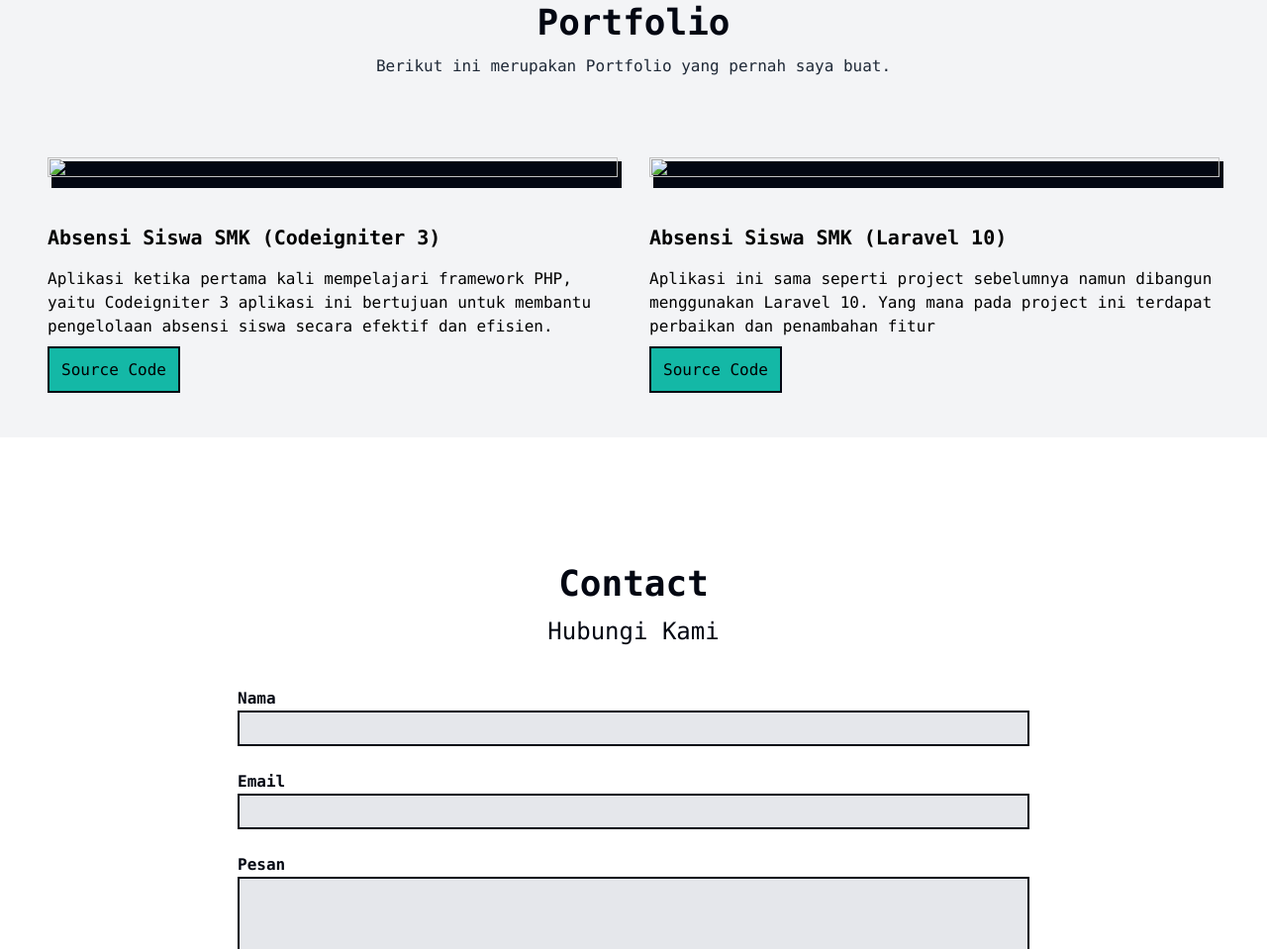
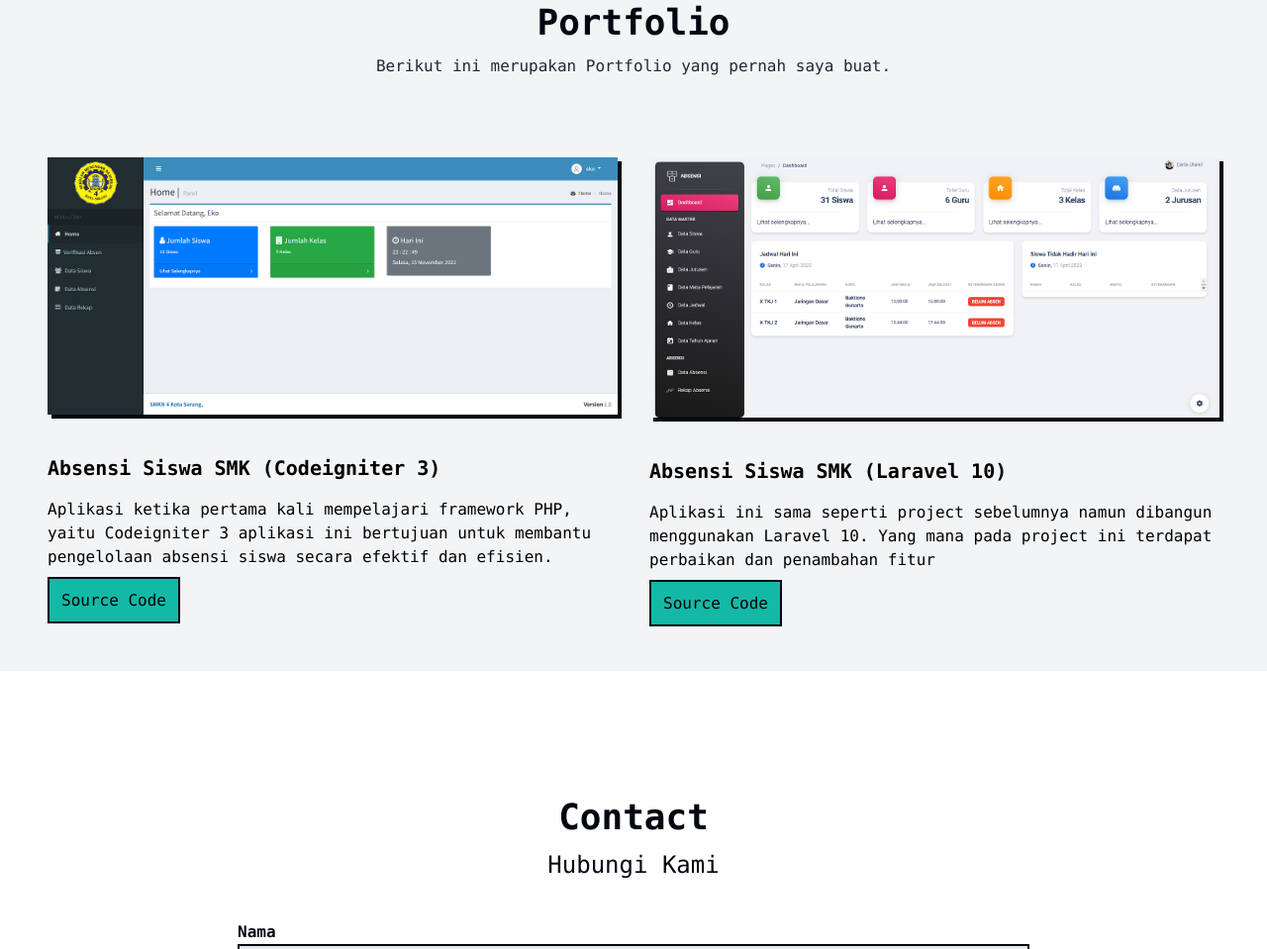
Before and after one commit to ekohunterz/portfolio-tailwind, a website: page index.html in a window 1280 px wide. Shown: the part 2525-3484 px from the top of the page at 99% size. Drawn offline with Linux system fonts and the light colour scheme; the site is published under a folder, as on GitHub Pages, so addresses that start at the root find nothing.

Commit message:
Update index.html

```diff
--- a/index.html
+++ b/index.html
@@ -240,7 +240,7 @@
           class="p-4 mb-10 md:w-1/2 lg:1/2">
           <div
             class="flex-none mb-10 relative z-10 before:absolute before:top-1 before:left-1 before:w-full before:h-full before:bg-dark">
-            <img src="/dist/img/ss2.png" alt="" class="relative z-10 inset-0 w-full h-full object-cover"
+            <img src="dist/img/ss2.png" alt="" class="relative z-10 inset-0 w-full h-full object-cover"
               loading="lazy" />
           </div>
           <h3 class="font-semibold text-xl font-display mt-4 mb-4">Absensi Siswa SMK (Codeigniter 3)</h3>
@@ -255,7 +255,7 @@
           class="p-4 mb-10 md:w-1/2 lg:1/2">
           <div
             class="flex-none mb-10 relative z-10 before:absolute before:top-1 before:left-1 before:w-full before:h-full before:bg-dark">
-            <img src="/dist/img/laravel.png" alt="" class="relative z-10 inset-0 w-full h-full object-cover"
+            <img src="dist/img/laravel.png" alt="" class="relative z-10 inset-0 w-full h-full object-cover"
               loading="lazy" />
           </div>
           <h3 class="font-semibold text-xl font-display mt-4 mb-4">Absensi Siswa SMK (Laravel 10)</h3>
```
